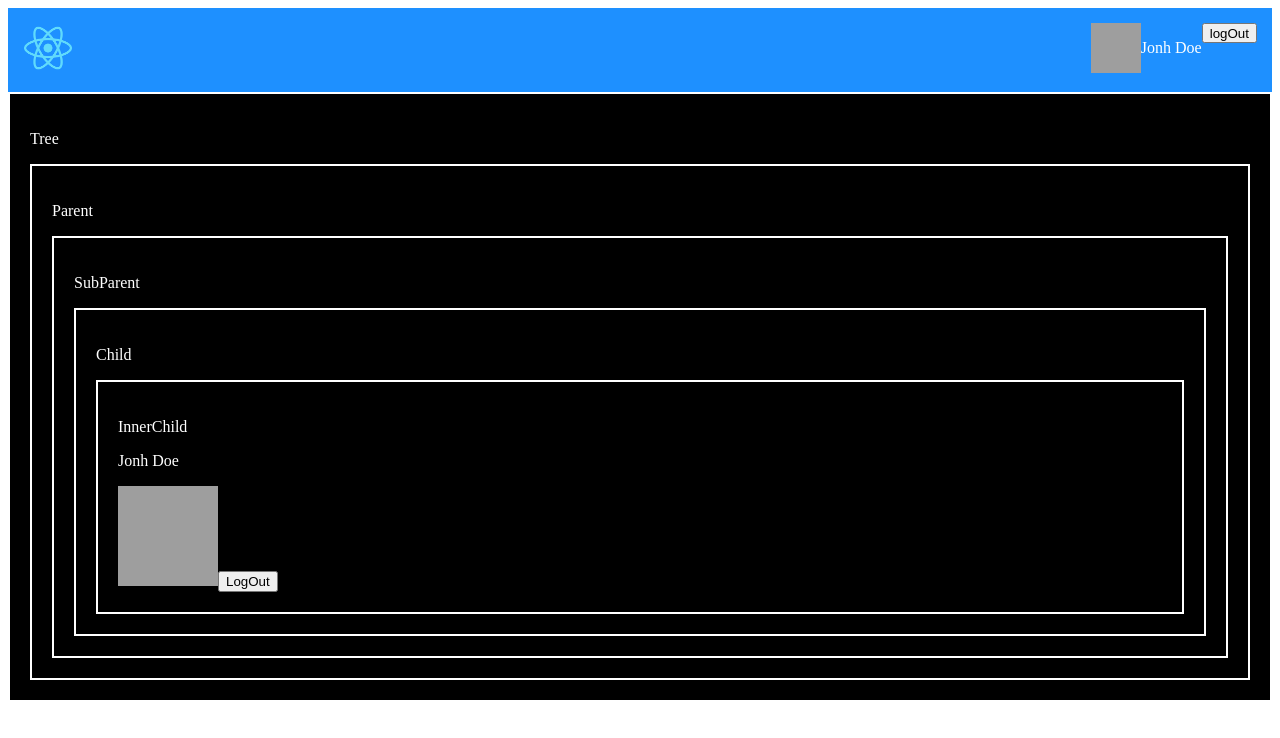
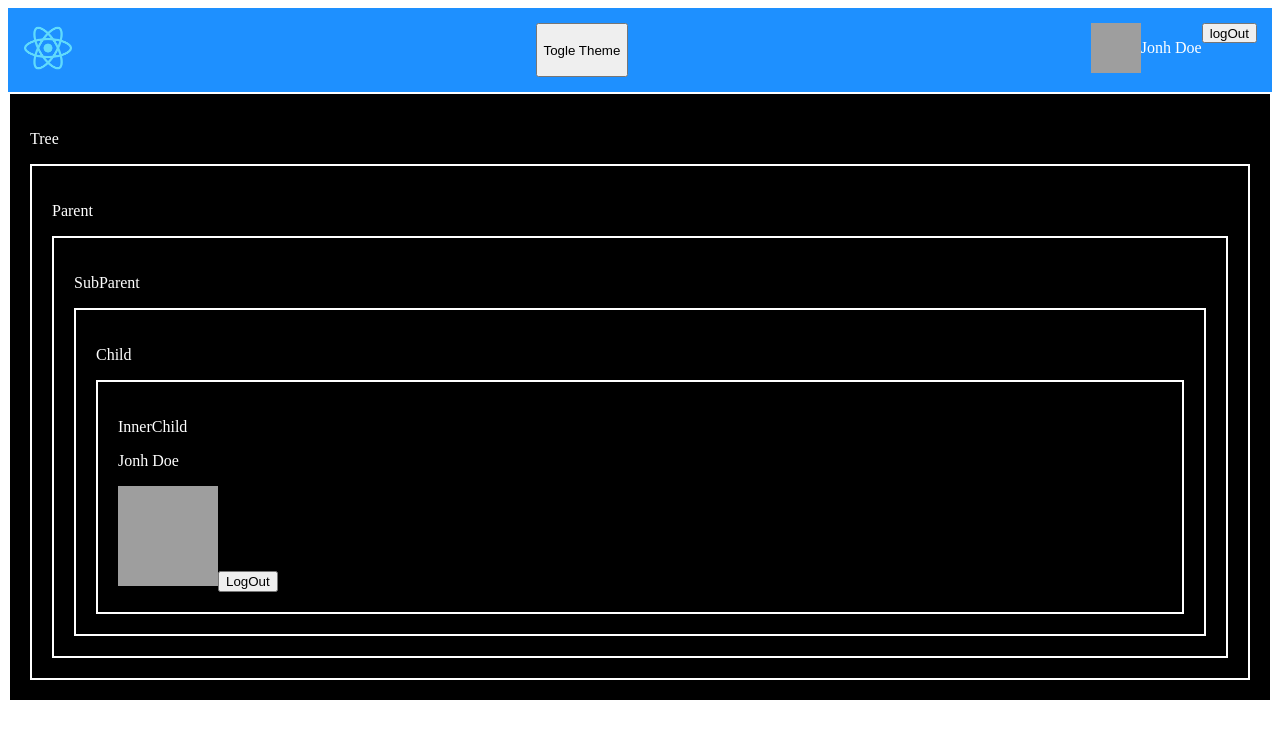
Before and after one commit to VitaliyKhrol/fd-react-welcome-2024, a React (Create React App) app: page / in a window 1280 px wide. Shown: the top 738 px of the page. Built offline with nearby package versions, Linux system fonts and the light colour scheme; grey boxes are pictures that could not be loaded.

Commit message:
setTheme button

```diff
--- a/src/App.js
+++ b/src/App.js
@@ -23,6 +23,12 @@ class App extends React.Component {
     }
   }
 
+  changeThemeCallback =(theme)=>{
+    this.setState({
+      theme: theme
+    })
+  }
+
   logOutCallback = () => {
     this.setState({
       user: {}
@@ -33,7 +39,7 @@ class App extends React.Component {
     const {user,theme} = this.state;
 
     return (
-      <ThemeContext.Provider value={theme}>
+      <ThemeContext.Provider value={[theme,this.changeThemeCallback]}>
         < UserContext.Provider value={[user, this.logOutCallback]} >
           <Header />
           <Tree />
--- a/src/components/Header/index.js
+++ b/src/components/Header/index.js
@@ -1,19 +1,37 @@
 import React from 'react';
 import styles from './Header.module.css';
 import UserMenu from './UserMenu';
+import ThemeContext from '../../contexts/ThemeContext';
+import CONSTANTS from '../../constants';
+
+const {THEMES} = CONSTANTS;
 
 
 
 const Header = (props) => {
+
+    return (
+        <ThemeContext.Consumer>
+            {([theme, setTheme]) => {
+
+                const changeTheme = () => {
+                    const newTheme = theme === THEMES.LIGHT ? THEMES.DARK : THEMES.LIGHT;
+                    setTheme(newTheme)
+
+                }
 
                 return (
                     < div className={styles.header}>
                         <div >
                             <img src='/logo192.png' alt='text' className={styles.logo} />
                         </div>
+                        <button onClick={changeTheme}>Togle Theme</button>
                         <UserMenu />
                     </div>
                 )
+            }}
+        </ThemeContext.Consumer>
+    )
 
 }
 
--- a/src/components/Tree/index.js
+++ b/src/components/Tree/index.js
@@ -5,19 +5,18 @@ import styles from './Tree.module.css';
 import cx from 'classnames';
 import CONSTANTS from '../../constants';
 
+
 const { THEMES } = CONSTANTS;
 
 const Tree = (props) => {
 
-
-
     return (
         <ThemeContext.Consumer>
-            {(value) => {
+            {([theme,setTheme]) => {
                 const cn = cx(styles.container,
                     {
-                        [styles.darkTheme]: value === THEMES.DARK,
-                        [styles.lightTheme]: value === THEMES.LIGHT,
+                        [styles.darkTheme]: theme === THEMES.DARK,
+                        [styles.lightTheme]: theme === THEMES.LIGHT,
 
                     })
                 return (
```
